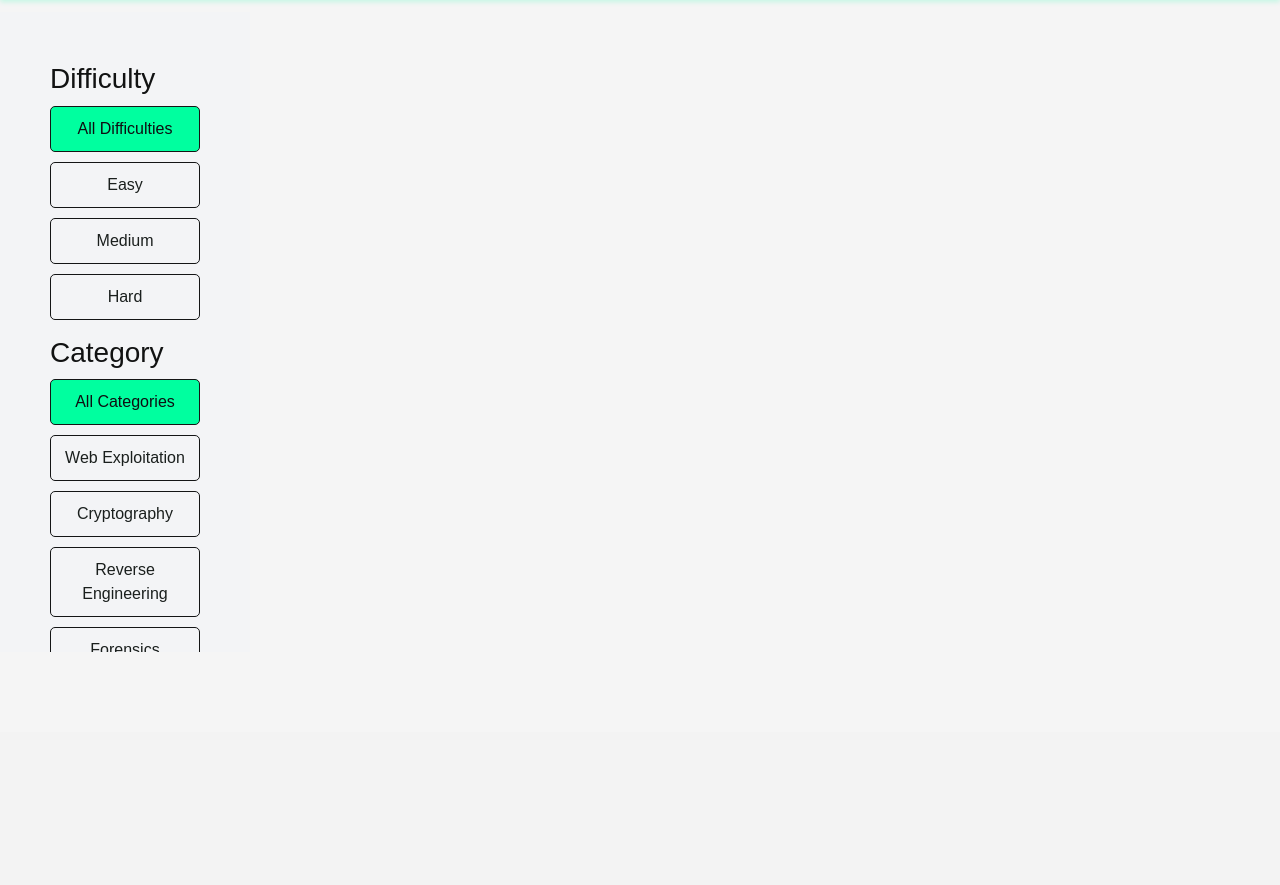
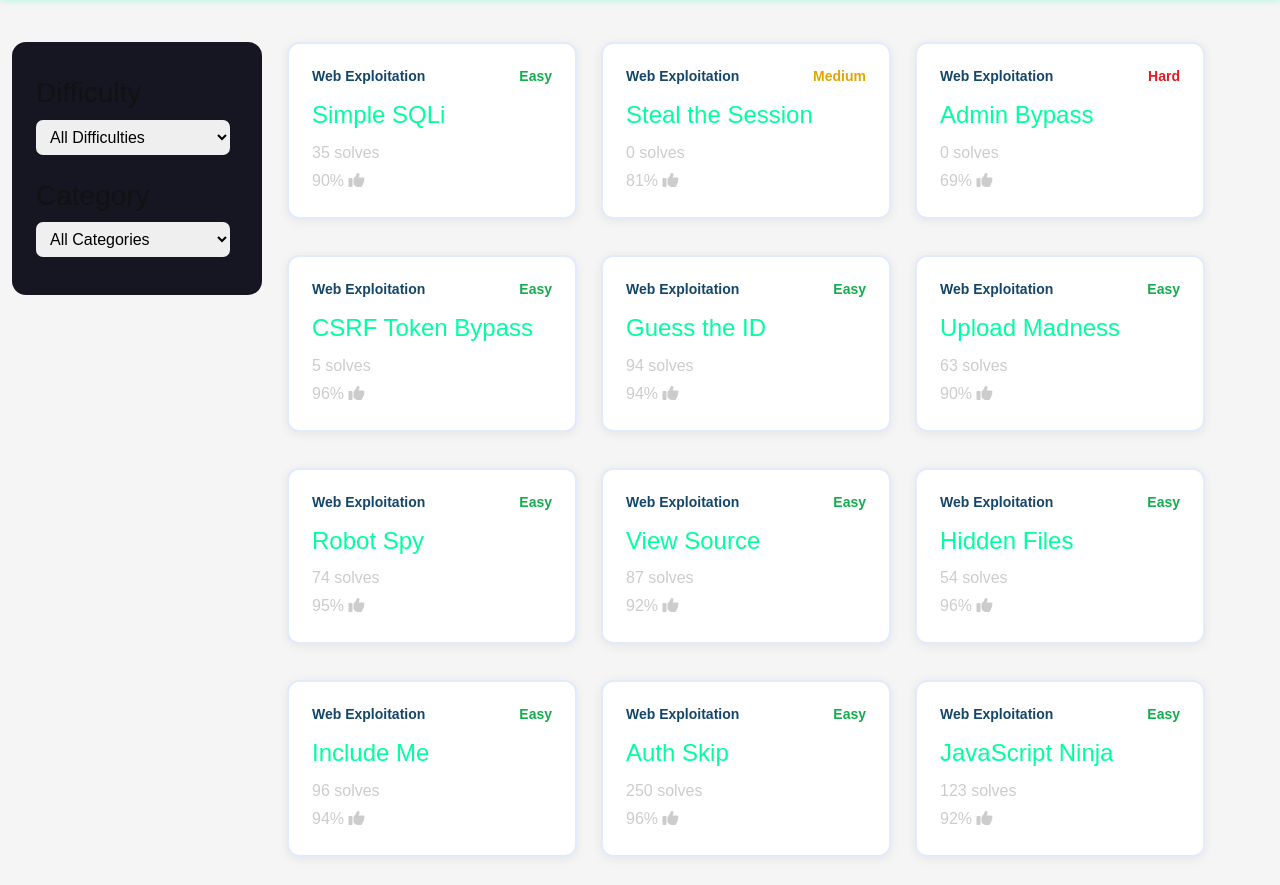
Before and after one commit to nightslash6/MP, a PHP site: page /ctf_challenge.php in a window 1280 px wide. Shown: the part 68-953 px from the top of the page. Before the commit the page ends 720 px from the top, so only its background shows below. Run offline with PHP 8.4, Linux system fonts and the light colour scheme; a user stored in the database is signed in; data comes from the database, SQL or seed files in the repository.

Commit message:
NEW FOR CHEECHONG CHALLENGE

```diff
--- a/ctf_challenge.php
+++ b/ctf_challenge.php
@@ -3,123 +3,187 @@ session_start();
 include 'config.php';
 $conn = db_connect();
 
+// User session check (edit as needed)
 $user_data = null;
 if (isset($_SESSION['user_id'])) {
-    $stmt = $conn->prepare("SELECT user_id, name, email FROM users WHERE user_id = ?");
-    $stmt->bind_param("i", $_SESSION['user_id']);
-    $stmt->execute();
-    $result = $stmt->get_result();
-    if ($result->num_rows === 1) {
-        $user_data = $result->fetch_assoc();
+    $user_stmt = $conn->prepare("SELECT user_id, name, email FROM users WHERE user_id = ?");
+    $user_stmt->bind_param("i", $_SESSION['user_id']);
+    $user_stmt->execute();
+    $user_result = $user_stmt->get_result();
+    if ($user_result->num_rows === 1) {
+        $user_data = $user_result->fetch_assoc();
     }
-    $stmt->close();
-}else{
+    $user_stmt->close();
+} else {
     header('Location: login.php');
     exit;
 }
 
-$difficulty = $_GET['difficulty'] ?? 'All';
-$category = $_GET['category'] ?? 'All';
+// Fetch all challenges
+$stmt = $conn->prepare("SELECT * FROM challenges ORDER BY id");
+$stmt->execute();
+$result = $stmt->get_result();
+$challenges = [];
+while ($row = $result->fetch_assoc()) $challenges[] = $row;
 
-$sql = "SELECT * FROM challenges WHERE 1=1";
-if ($difficulty != 'All') {
-    $sql .= " AND difficulty='$difficulty'";
-}
-if ($category != 'All') {
-    $sql .= " AND category='$category'";
-}
-$result = $conn->query($sql);
+// Fetch unique difficulties
+$difficulties = [];
+$diffResult = $conn->query("SELECT DISTINCT difficulty FROM challenges");
+while ($row = $diffResult->fetch_assoc()) $difficulties[] = $row['difficulty'];
+sort($difficulties);
+
+// Fetch unique categories
+$categories = [];
+$catResult = $conn->query("SELECT DISTINCT category FROM challenges");
+while ($row = $catResult->fetch_assoc()) $categories[] = $row['category'];
+sort($categories);
 ?>
-
 <!DOCTYPE html>
 <html lang="en">
 <head>
-    <meta charset="UTF-8">
+    <meta charset="UTF-8" />
     <title>CTF Challenges</title>
-    <link rel="stylesheet" href="ctf.css">
-    <!-- Optionally include icons from Font Awesome or Bootstrap -->
-    <link rel="stylesheet" href="https://cdnjs.cloudflare.com/ajax/libs/font-awesome/6.5.0/css/all.min.css">
+    <link rel="stylesheet" href="ctf.css" />
+    <link rel="stylesheet" href="https://cdnjs.cloudflare.com/ajax/libs/font-awesome/6.5.0/css/all.min.css" />
+    <link rel="stylesheet" href="mstyles.css" />
+    <style>
+        .sidebar {
+            min-width: 200px;
+            padding: 24px;
+            background: #161622;
+            color: #fff;
+            border-radius: 14px;
+            margin: 30px 25px 0 12px;
+            height: fit-content;
+        }
+        .sidebar h3 {margin-top:10px;}
+        .sidebar select {
+            width: 96%;
+            padding: 8px 10px;
+            margin-bottom: 14px;
+            border-radius: 7px;
+            border: none;
+        }
+        .dashboard-container { display:flex; flex-direction:row;}
+        .challenges-grid {
+            flex:1;
+            display: flex;
+            flex-wrap: wrap;
+            gap: 24px;
+            align-items: flex-start;
+            padding: 30px 16px 16px 0;
+            min-width: 0;
+        }
+        .challenge-card {
+            background: #fff;
+            border-radius: 12px;
+            padding: 22px 23px;
+            width: 290px;
+            margin-bottom: 12px;
+            box-shadow: 0 2px 11px #0001;
+            border: 2px solid #e1ebfa;
+            display: flex;
+            flex-direction: column;
+            justify-content: space-between;
+        }
+        .challenge-card .card-header {
+            display: flex;
+            justify-content: space-between;
+            margin-bottom: 4px;
+        }
+        .category { font-size: 14px; color: #144669; }
+        .difficulty { font-size: 14px; font-weight: bold;}
+        .difficulty.easy    { color: #14ad4d; }
+        .difficulty.medium  { color: #e3a500; }
+        .difficulty.hard    { color: #e31b23; }
+        .challenge-card h4 {margin: 10px 0 9px;}
+        .challenge-card p {margin: 2px 0;}
+        @media (max-width:900px){
+            .dashboard-container {flex-direction:column;}
+            .sidebar {margin-bottom:18px;}
+            .challenges-grid {padding:0;}
+            .challenge-card {width:100%; min-width:240px;}
+        }
+    </style>
 </head>
 <body>
+    <nav class="fixed-top"><?php include 'navbar.php' ?></nav>
     <header class="top-header" id="topHeader">
         <h1>Welcome to CTF Challenges</h1>
     </header>
-<nav class="fixed-top"><?php include 'navbar.php' ?></nav>
-
 <div class="dashboard-container">
     <aside class="sidebar">
         <h3>Difficulty</h3>
-        <form method="GET">
-            <input type="hidden" name="category" value="<?= htmlspecialchars($category) ?>">
-            <ul>
-                <li><button type="submit" name="difficulty" value="All" class="<?= $difficulty == 'All' ? 'active' : '' ?>">All Difficulties</button></li>
-                <li><button type="submit" name="difficulty" value="Easy" class="<?= $difficulty == 'Easy' ? 'active' : '' ?>">Easy</button></li>
-                <li><button type="submit" name="difficulty" value="Medium" class="<?= $difficulty == 'Medium' ? 'active' : '' ?>">Medium</button></li>
-                <li><button type="submit" name="difficulty" value="Hard" class="<?= $difficulty == 'Hard' ? 'active' : '' ?>">Hard</button></li>
-            </ul>
-        </form>
+        <select id="difficultyFilter">
+            <option value="All">All Difficulties</option>
+            <?php foreach ($difficulties as $diff): ?>
+                <option value="<?= htmlspecialchars($diff) ?>"><?= htmlspecialchars($diff) ?></option>
+            <?php endforeach; ?>
+        </select>
 
         <h3>Category</h3>
-        <form method="GET">
-            <input type="hidden" name="difficulty" value="<?= htmlspecialchars($difficulty) ?>">
-            <ul>
-                <li><button type="submit" name="category" value="All" class="<?= $category == 'All' ? 'active' : '' ?>">All Categories</button></li>
-                <li><button type="submit" name="category" value="Web Exploitation" class="<?= $category == 'Web Exploitation' ? 'active' : '' ?>">Web Exploitation</button></li>
-                <li><button type="submit" name="category" value="Cryptography" class="<?= $category == 'Cryptography' ? 'active' : '' ?>">Cryptography</button></li>
-                <li><button type="submit" name="category" value="Reverse Engineering" class="<?= $category == 'Reverse Engineering' ? 'active' : '' ?>">Reverse Engineering</button></li>
-                <li><button type="submit" name="category" value="Forensics" class="<?= $category == 'Forensics' ? 'active' : '' ?>">Forensics</button></li>
-                <li><button type="submit" name="category" value="General Skills" class="<?= $category == 'General Skills' ? 'active' : '' ?>">General Skills</button></li>
-            </ul>
-        </form>
+        <select id="categoryFilter">
+            <option value="All">All Categories</option>
+            <?php foreach ($categories as $cat): ?>
+                <option value="<?= htmlspecialchars($cat) ?>"><?= htmlspecialchars($cat) ?></option>
+            <?php endforeach; ?>
+        </select>
     </aside>
 
-    <main class="challenges-grid">
-        <?php while ($row = $result->fetch_assoc()): ?>
-            <?php
-                // Set rating based on difficulty if not already in database
-                $difficulty = strtolower($row['difficulty']);
-                switch ($difficulty) {
-                    case 'easy':
-                        $rating = rand(90, 100);
-                        break;
-                    case 'medium':
-                        $rating = rand(75, 89);
-                        break;
-                    case 'hard':
-                        $rating = rand(60, 74);
-                        break;
-                    default:
-                    $rating = rand(70, 95);
-                }
-            ?>
-            <div class="challenge-card">
-                <div class="card-header">
-                    <span class="category"><?= htmlspecialchars($row['category']) ?></span>
-                    <span class="difficulty <?= $difficulty ?>"><?= htmlspecialchars($row['difficulty']) ?></span>
-                </div>
-                <h4><a href="challenge.php?id=<?= $row['id'] ?>"><?= htmlspecialchars($row['title']) ?></a></h4>
-                <p><?= number_format($row['solves']) ?> solves</p>
-                <p><?= $rating ?>% <i class="fa-solid fa-thumbs-up"></i></p>
-            </div>
-        <?php endwhile; ?>
+    <main class="challenges-grid" id="challengeContainer">
+        <!-- Cards are rendered here by JS -->
     </main>
+</div>
 
-    <script>
-    let lastScrollTop = 0;
-    const header = document.getElementById("topHeader");
+<script>
+const challenges = <?= json_encode($challenges) ?>;
+const diffColors = { easy:'easy', medium:'medium', hard:'hard' };
 
-    window.addEventListener("scroll", function () {
-        let currentScroll = window.pageYOffset || document.documentElement.scrollTop;
-        if (currentScroll > lastScrollTop) {
-            // Scrolling down
-            header.style.top = "-10px";
-        } else {
-            // Scrolling up
-            header.style.top = "0";
-        }
-        lastScrollTop = currentScroll <= 0 ? 0 : currentScroll;
-    }, false);
+function createChallengeCard(chal) {
+    let dClass = diffColors[chal.difficulty.toLowerCase()] || '';
+    let rating;
+    switch (chal.difficulty.toLowerCase()) {
+        case 'easy':   rating = Math.floor(Math.random()*11)+90; break;
+        case 'medium': rating = Math.floor(Math.random()*15)+75; break;
+        case 'hard':   rating = Math.floor(Math.random()*15)+60; break;
+        default:       rating = Math.floor(Math.random()*26)+70;
+    }
+    const card = document.createElement('div');
+    card.className = 'challenge-card';
+    card.innerHTML = `
+        <div class="card-header">
+            <span class="category">${chal.category}</span>
+            <span class="difficulty ${dClass}">${chal.difficulty}</span>
+        </div>
+        <h4><a href="challenge.php?id=${chal.id}">${chal.title}</a></h4>
+        <p>${Number(chal.solves).toLocaleString()} solves</p>
+        <p>${rating}% <i class="fa-solid fa-thumbs-up"></i></p>
+    `;
+    return card;
+}
+
+function filterChallenges() {
+    const diff = document.getElementById('difficultyFilter').value;
+    const cat  = document.getElementById('categoryFilter').value;
+    const container = document.getElementById('challengeContainer');
+    container.innerHTML = '';
+
+    const filtered = challenges.filter(chal => {
+        const diffMatch = (diff === 'All' || chal.difficulty === diff);
+        const catMatch = (cat === 'All' || chal.category === cat);
+        return diffMatch && catMatch;
+    });
+    if (filtered.length === 0) {
+        container.innerHTML = '<p>No challenges found for selected filters.</p>';
+        return;
+    }
+    filtered.forEach(chal => { container.appendChild(createChallengeCard(chal)); });
+}
+
+document.getElementById('difficultyFilter').addEventListener('change', filterChallenges);
+document.getElementById('categoryFilter').addEventListener('change', filterChallenges);
+
+filterChallenges();
 </script>
-</div>
 </body>
 </html>
```
Also changed, not shown: challenge.php (+17 -1 lines).
